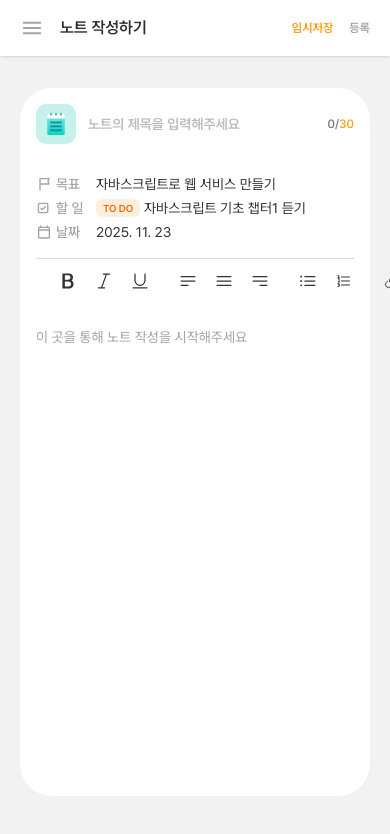
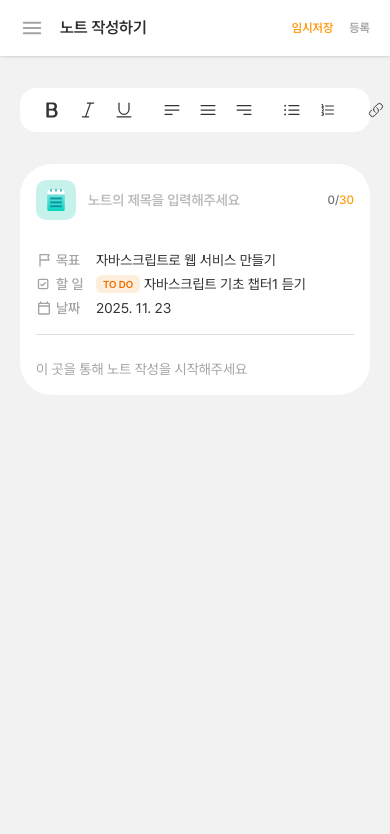
Before and after one commit to swallowedB/slice, a Next.js app: page /notes/new in a window 390 px wide. Shown: the top 834 px of the page. Built offline with nearby package versions, Linux system fonts and the light colour scheme.

Commit message:
🔨 Refactor : 반응형 디자인에 맞게 EditorToolbar 렌더링 위치 재배치

```diff
--- a/src/app/(protected)/notes/_components/NoteEditorForm.tsx
+++ b/src/app/(protected)/notes/_components/NoteEditorForm.tsx
@@ -1,7 +1,10 @@
-import { JSONContent } from "@tiptap/react";
-import Editor from "./editor/Editor";
+"use client";
+
+import { EditorContent, JSONContent } from "@tiptap/react";
 import NoteMetaInfo from "./NoteMetaInfo";
 import NoteTitleInput from "./NoteTitleInput";
+import { useNoteEditor } from "./editor/useNoteEditor";
+import EditorToolbar from "./editor/EditorToolbar";
 
 interface NoteEditorFormProps {
   title: string;
@@ -23,9 +26,20 @@ export default function NoteEditorForm({
   onChangeContent,
   metaInfo,
 }: NoteEditorFormProps) {
+  const editor = useNoteEditor(content, onChangeContent);
+
+  if (!editor) return null;
+
   return (
+    <article>
+      <div className="mb-8 sm:hidden">
+        <EditorToolbar editor={editor} />
+      </div>
       <section className="h-full rounded-4xl bg-white p-4 sm:p-8">
-      <header className="border-b border-gray-100 pb-4 lg:pb-7">
+        <div className="hidden sm:block">
+          <EditorToolbar editor={editor} />
+        </div>
+        <header className="border-b border-gray-100 pb-4 sm:py-7.5">
           <NoteTitleInput
             title={title}
             onChange={onChangeTitle}
@@ -37,10 +51,9 @@ export default function NoteEditorForm({
             updatedAt={metaInfo.updatedAt}
           />
         </header>
-      <Editor
-        content={content}
-        onChange={onChangeContent}
-      />
+
+        <EditorContent editor={editor} />
       </section>
+    </article>
   );
 }
```
Lines whose indentation alone changed are shown as unchanged.
